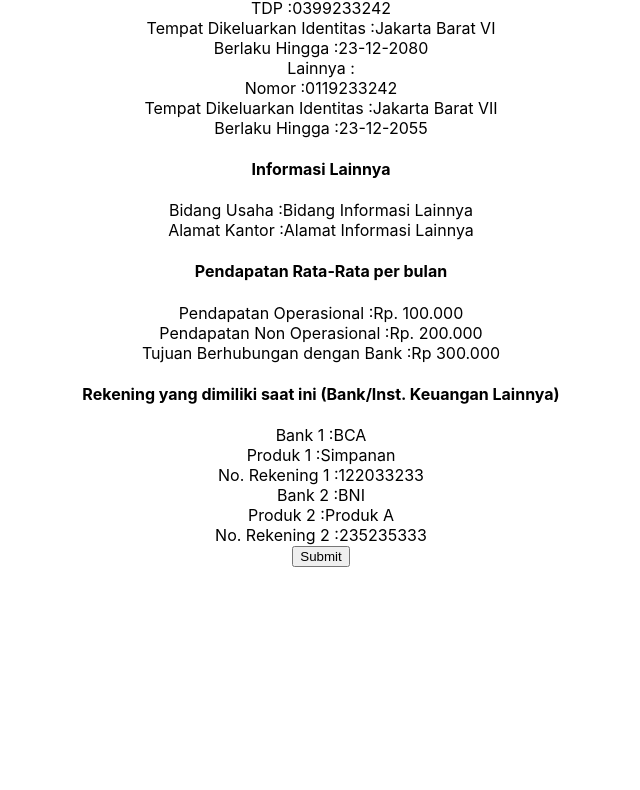
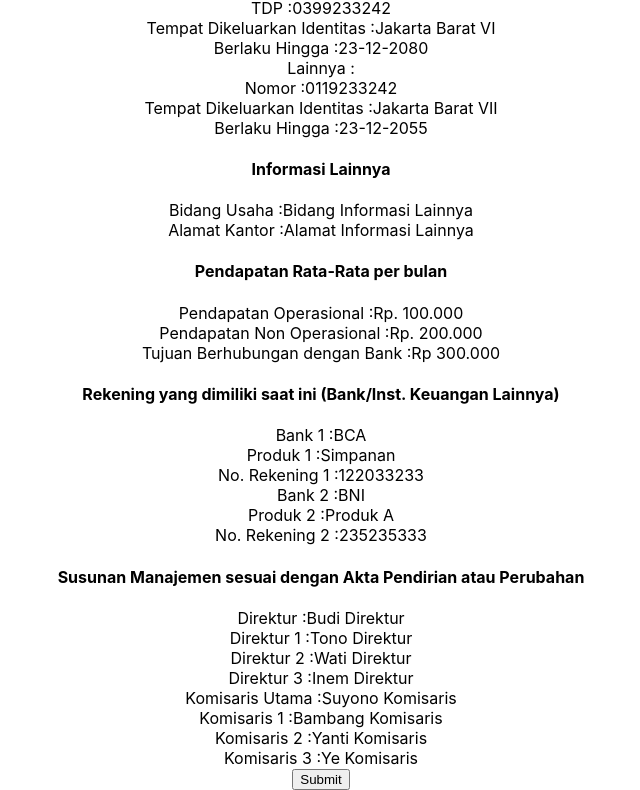
Before and after one commit to DeppaTori/current-account, a React (Create React App) app: page /confirmation in a window 1280 px wide. Shown: the part 791-1581 px from the top of the page, without its empty margins (319-959 px from the left). Before the commit the page ends 1358 px from the top, so only its background shows below. Built offline with nearby package versions, Linux system fonts and the light colour scheme.

Commit message:
add susunan manajemen on confirmation page

```diff
--- a/src/constants.js
+++ b/src/constants.js
@@ -79,6 +79,16 @@ export const confirmationData = {
     Produk2: "Produk A",
     NoRekening2: "235235333",
   },
+  susunanManajemen: {
+    Direktur: "Budi Direktur",
+    Direktur1: "Tono Direktur",
+    Direktur2: "Wati Direktur",
+    Direktur3: "Inem Direktur",
+    KomisarisUtama: "Suyono Komisaris",
+    Komisaris1: "Bambang Komisaris",
+    Komisaris2: "Yanti Komisaris",
+    Komisaris3: "Ye Komisaris",
+  },
 };
 
 export const confirmationLabels = {
@@ -95,4 +105,14 @@ export const confirmationLabels = {
     "Produk 2",
     "No. Rekening 2",
   ],
+  susunanManajemen: [
+    "Direktur",
+    "Direktur 1",
+    "Direktur 2",
+    "Direktur 3",
+    "Komisaris Utama",
+    "Komisaris 1",
+    "Komisaris 2",
+    "Komisaris 3",
+  ],
 };
--- a/src/pages/Confirmation.js
+++ b/src/pages/Confirmation.js
@@ -10,7 +10,8 @@ export const Confirmation = () => {
   const { header, dataPerusahaan, jenisIdentitasUtama, informasiLainnya } =
     confirmationData;
 
-  const { pendapatanRataPerBulan, rekeningSaatIni } = confirmationLabels;
+  const { pendapatanRataPerBulan, rekeningSaatIni, susunanManajemen } =
+    confirmationLabels;
   const pendapatanPerBulanLabelValues = generateLabelValues(
     pendapatanRataPerBulan,
     confirmationData.pendapatanRataPerBulan
@@ -18,6 +19,10 @@ export const Confirmation = () => {
   const rekeningSaatIniLabelValues = generateLabelValues(
     rekeningSaatIni,
     confirmationData.rekeningSaatIni
+  );
+  const susunanManajemenLabelValues = generateLabelValues(
+    susunanManajemen,
+    confirmationData.susunanManajemen
   );
 
   return (
@@ -35,6 +40,10 @@ export const Confirmation = () => {
         title="Rekening yang dimiliki saat ini (Bank/Inst. Keuangan Lainnya)"
         fields={rekeningSaatIniLabelValues}
       />
+      <GenericFields
+        title="Susunan Manajemen sesuai dengan Akta Pendirian atau Perubahan"
+        fields={susunanManajemenLabelValues}
+      />
       <button>Submit</button>
     </>
   );
```
Also changed, not shown: 1 other file (tests, documents, lock files or other folders).
